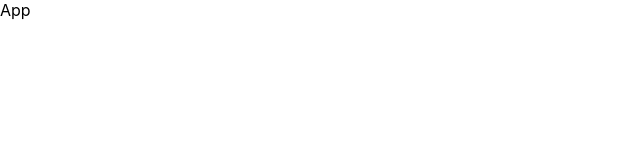
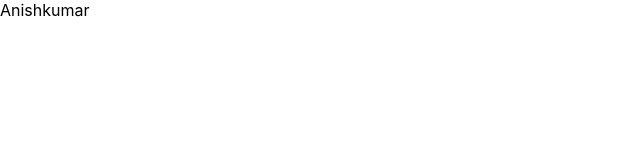
Before and after one commit to AnishRayar/testing, a React (Create React App) app: page / in a window 1280 px wide. Shown: the top 160 px of the page, without its empty margins (0-640 px from the left). Built offline with nearby package versions, Linux system fonts and the light colour scheme.

Commit message:
first push

```diff
--- a/src/App.js
+++ b/src/App.js
@@ -2,7 +2,9 @@ import React from 'react'
 
 const App = () => {
   return (
-    <div>App</div>
+    <div>
+      Anishkumar
+      </div>
   )
 }
 
```
